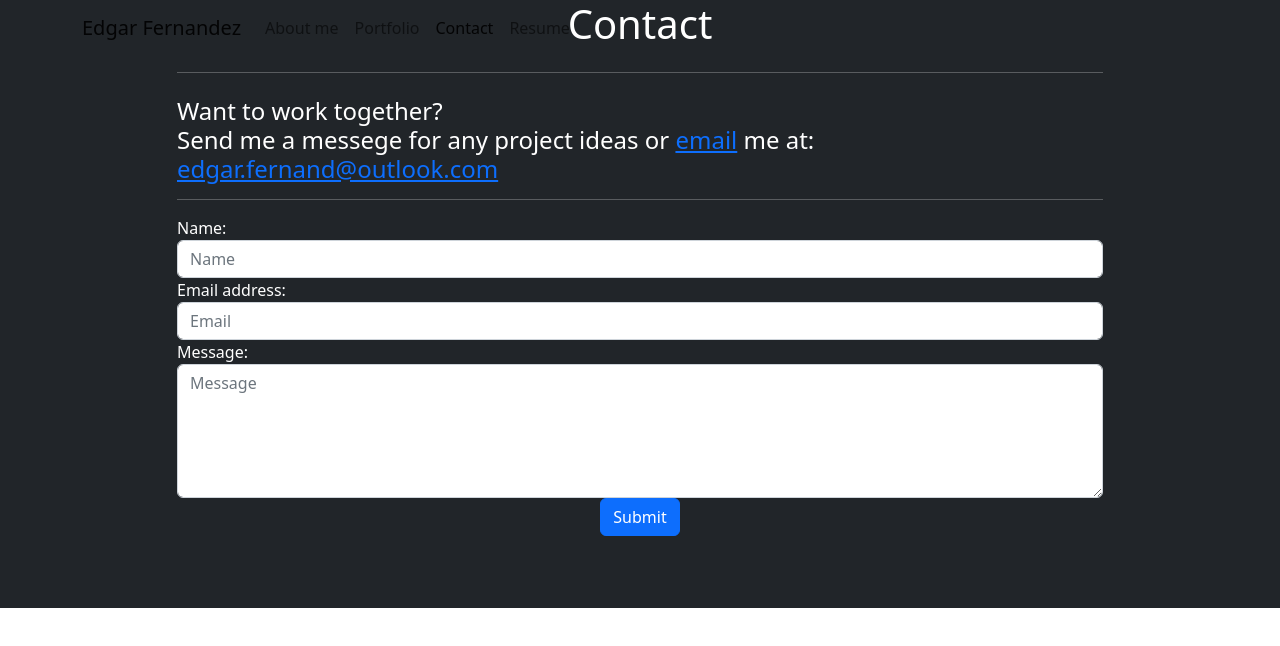
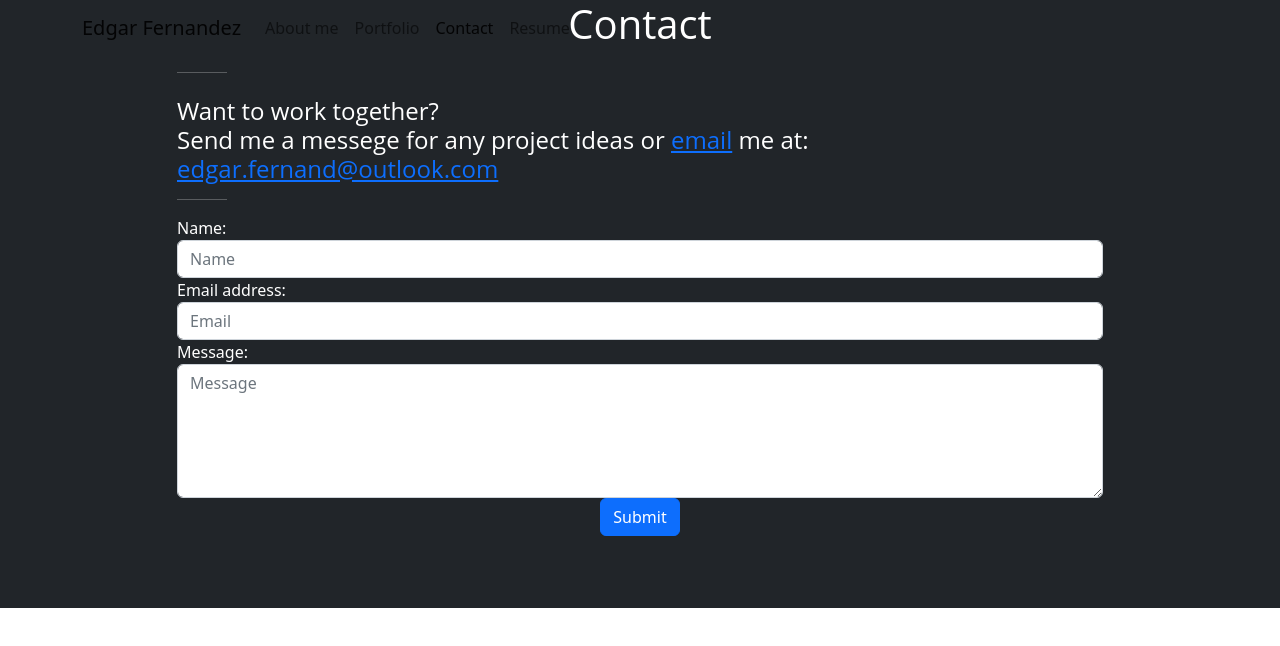
Before and after one commit to HCTyler/Portfolios, a React (Create React App) app: page / in a window 1280 px wide. Both pictures are taken after a click on the element "Contact". Shown: the top 646 px of the page. Built offline with nearby package versions, Linux system fonts and the light colour scheme.

Commit message:
redoing css

```diff
--- a/package.json
+++ b/package.json
@@ -23,6 +23,7 @@
     "react-scripts": "5.0.1",
     "react-scroll": "^1.8.7",
     "sass": "^1.51.0",
+    "typescript": "^4.8.4",
     "typewriter-effect": "^2.18.2",
     "web-vitals": "^2.1.4"
   },
--- a/src/components/Footer.js
+++ b/src/components/Footer.js
@@ -1,4 +1,5 @@
 import React from "react"
+import "./Footer"
 
 function Footer() {
 
--- a/src/index.css
+++ b/src/index.css
@@ -1,12 +1,47 @@
 @import 'bootstrap/dist/css/bootstrap.min.css';
 
-.aboutme {
-  padding-top: 10rem;
-  padding-bottom: calc(10rem - 56px);
-  background-image: url("./assets/files/background.jpg");
-  background-position: center center;
-  -webkit-background-size: cover;
-  -moz-background-size: cover;
-  -o-background-size: cover;
-  background-size: cover;
+/* -----------------------------------------RESET CSS-------------------------------------- */
+body,
+html {
+  width: 100%;
+  height: 100%;
 }
+
+body {
+  font-family: "Merriweather", "Helvetica Neue", Arial, sans-serif;
+}
+
+hr {
+  max-width: 50px;
+  border-width: 3px;
+  border-color: #f05f40;
+}
+
+hr.light {
+  border-color: #fff;
+}
+
+a {
+  color: #f05f40;
+  -webkit-transition: all 0.2s;
+  -moz-transition: all 0.2s;
+  transition: all 0.2s;
+}
+a:hover {
+  color: #f05f40;
+}
+
+h1,
+h2,
+h3,
+h4,
+h5,
+h6 {
+  font-family: "Open Sans", "Helvetica Neue", Arial, sans-serif;
+}
+
+h1 {
+  font-size: 3rem;
+  margin-bottom: 30px;
+}
+/* ---------------------------------------------------------------------------------------------- */
--- a/src/pages/About/About.css
+++ b/src/pages/About/About.css
@@ -0,0 +1,42 @@
+.aboutme {
+  padding-top: 10rem;
+  padding-bottom: calc(10rem - 56px);
+  background-image: url("../../assets/files/background.jpg");
+  background-position: center center;
+  -webkit-background-size: cover;
+  -moz-background-size: cover;
+  -o-background-size: cover;
+  background-size: cover;
+}
+div.masthead hr {
+    margin-top: 30px;
+    margin-bottom: 30px;
+  }
+  div.masthead h1 {
+    font-size: 2rem;
+    margin-bottom: 30px;
+  }
+  div.masthead p {
+    font-weight: 300;
+  }
+  @media (min-width: 768px) {
+    div.masthead p {
+      font-size: 1.15rem;
+    }
+  }
+  @media (min-width: 992px) {
+    div.masthead {
+      height: 100vh;
+      min-height: 650px;
+      padding-top: 0;
+      padding-bottom: 0;
+    }
+    div.masthead h1 {
+      font-size: 2.5rem;
+    }
+  }
+  @media (min-width: 1200px) {
+    div.masthead h1 {
+      font-size: 3rem;
+    }
+  }
--- a/src/pages/About/About.js
+++ b/src/pages/About/About.js
@@ -1,6 +1,6 @@
+import React, { useState } from "react"
 import "./About.css"
-import React, { useState } from "react"
-import { capitalizeFirstLetter } from "../../utils/helpers"
+
 
 function About() {
     const [pages] = useState([
```
Also changed, not shown: src/components/Footer.css (added, +11 -0 lines), 1 other file (tests, documents, lock files or other folders).
